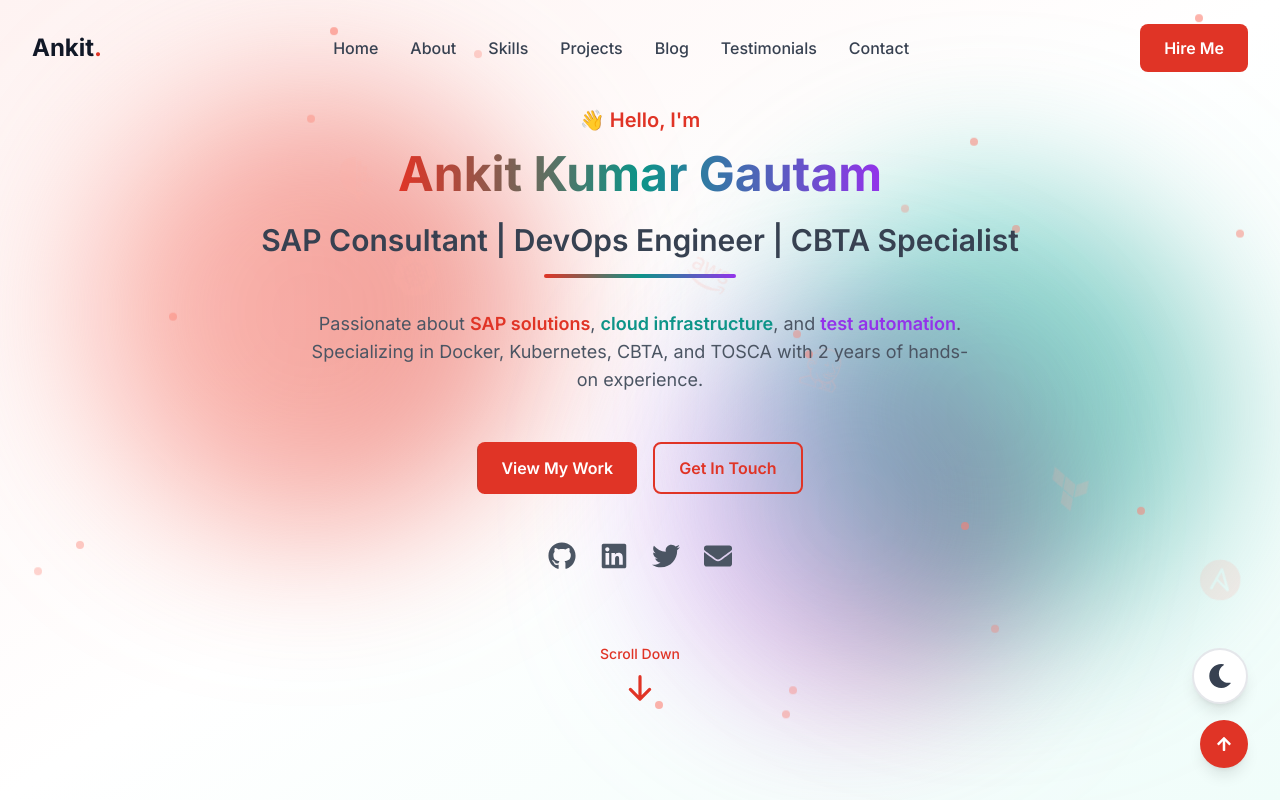
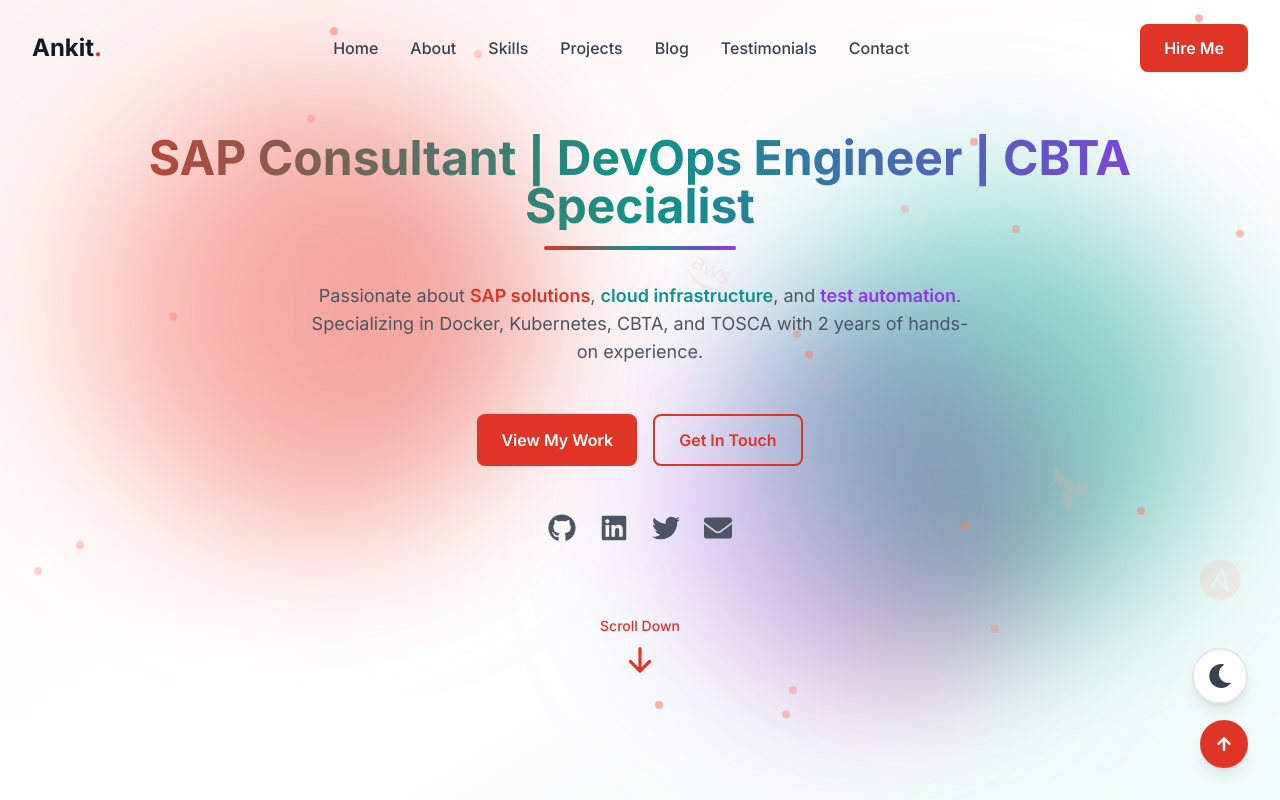
Before and after one commit to AnkitBana/project_portfolio, a Next.js app: page / in a window 1280 px wide. Shown: the top 800 px of the page. Built offline with nearby package versions, Linux system fonts and the light colour scheme.

Commit message:
Added missing components and updated project files

```diff
--- a/src/components/sections/Hero.tsx
+++ b/src/components/sections/Hero.tsx
@@ -121,52 +121,28 @@
 
       <div className="container-custom relative z-10">
         <div className="text-center">
-          {/* Greeting */}
+          {/* Roles */}
           <motion.div
-            initial={{ opacity: 0, y: 20 }}
-            animate={{ opacity: 1, y: 0 }}
-            transition={{ duration: 0.6 }}
-          >
-            <p className="text-lg md:text-xl text-primary-600 dark:text-primary-400 font-semibold mb-4">
-              👋 Hello, I'm
-            </p>
-          </motion.div>
-
-          {/* Name */}
-          <motion.h1
-            className="text-3xl md:text-4xl lg:text-5xl font-bold text-gray-900 dark:text-white mb-6"
+            className="mb-8"
             initial={{ opacity: 0, scale: 0.8 }}
             animate={{ opacity: 1, scale: 1 }}
             transition={{
               duration: 0.8,
-              delay: 0.1,
               type: "spring",
               bounce: 0.4
             }}
           >
-            <motion.span
-              className="inline-block bg-gradient-to-r from-primary-600 via-secondary-600 to-purple-600 dark:from-primary-400 dark:via-secondary-400 dark:to-purple-400 bg-clip-text text-transparent"
+            <motion.h1
+              className="text-3xl md:text-4xl lg:text-5xl font-bold mb-4 bg-gradient-to-r from-primary-600 via-secondary-600 to-purple-600 dark:from-primary-400 dark:via-secondary-400 dark:to-purple-400 bg-clip-text text-transparent"
               whileHover={{ scale: 1.02 }}
             >
-              Ankit Kumar Gautam
-            </motion.span>
-          </motion.h1>
-
-          {/* Roles - below name */}
-          <motion.div
-            className="mb-8"
-            initial={{ opacity: 0, y: 20 }}
-            animate={{ opacity: 1, y: 0 }}
-            transition={{ duration: 0.6, delay: 0.3 }}
-          >
-            <p className="text-xl md:text-2xl lg:text-3xl font-semibold text-gray-700 dark:text-gray-300">
               SAP Consultant | DevOps Engineer | CBTA Specialist
-            </p>
+            </motion.h1>
             <motion.div
-              className="h-1 w-48 mx-auto mt-4 bg-gradient-to-r from-primary-600 via-secondary-600 to-purple-600 rounded-full"
+              className="h-1 w-48 mx-auto bg-gradient-to-r from-primary-600 via-secondary-600 to-purple-600 rounded-full"
               initial={{ width: 0 }}
               animate={{ width: 192 }}
-              transition={{ duration: 1, delay: 0.6 }}
+              transition={{ duration: 1, delay: 0.3 }}
             />
           </motion.div>
 
```
